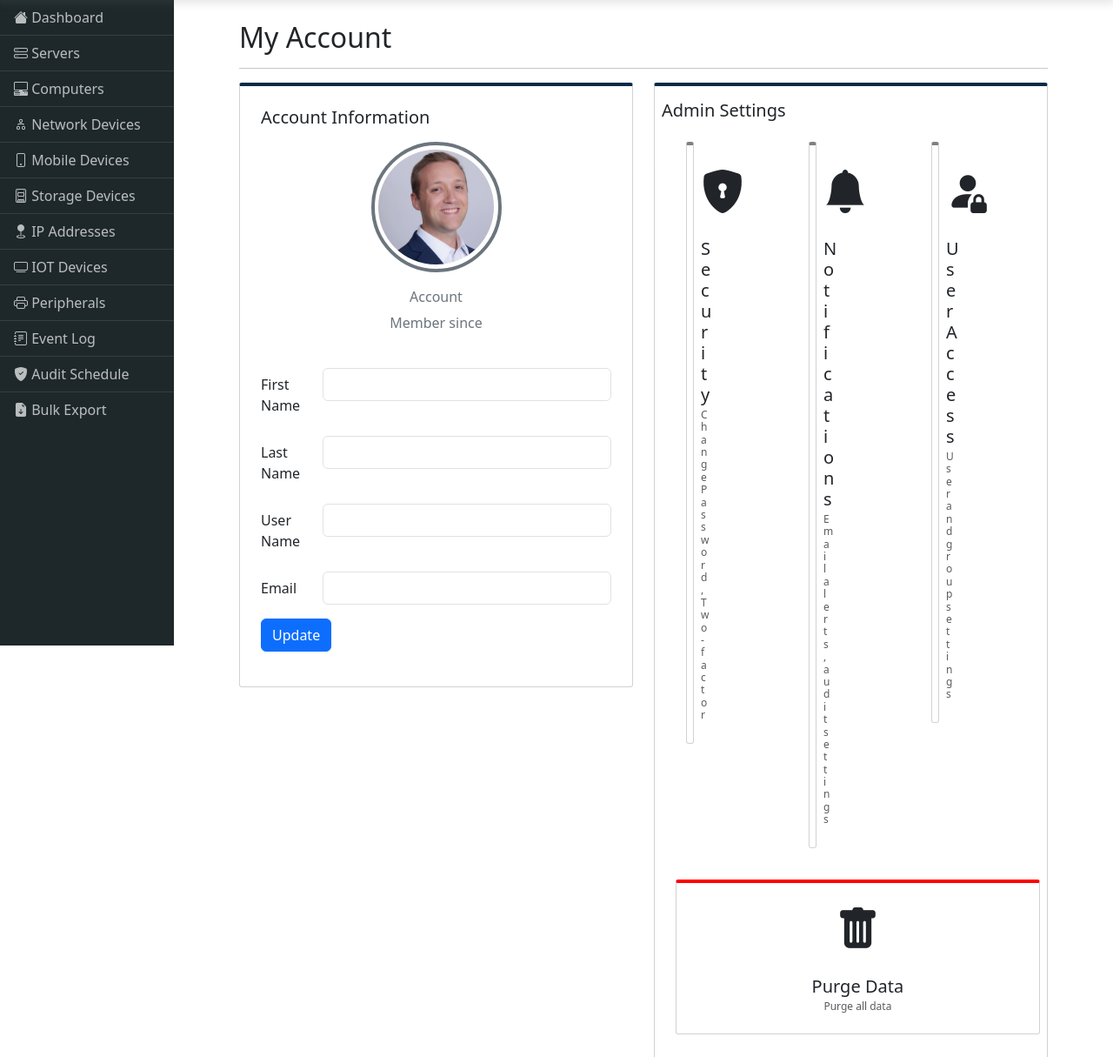
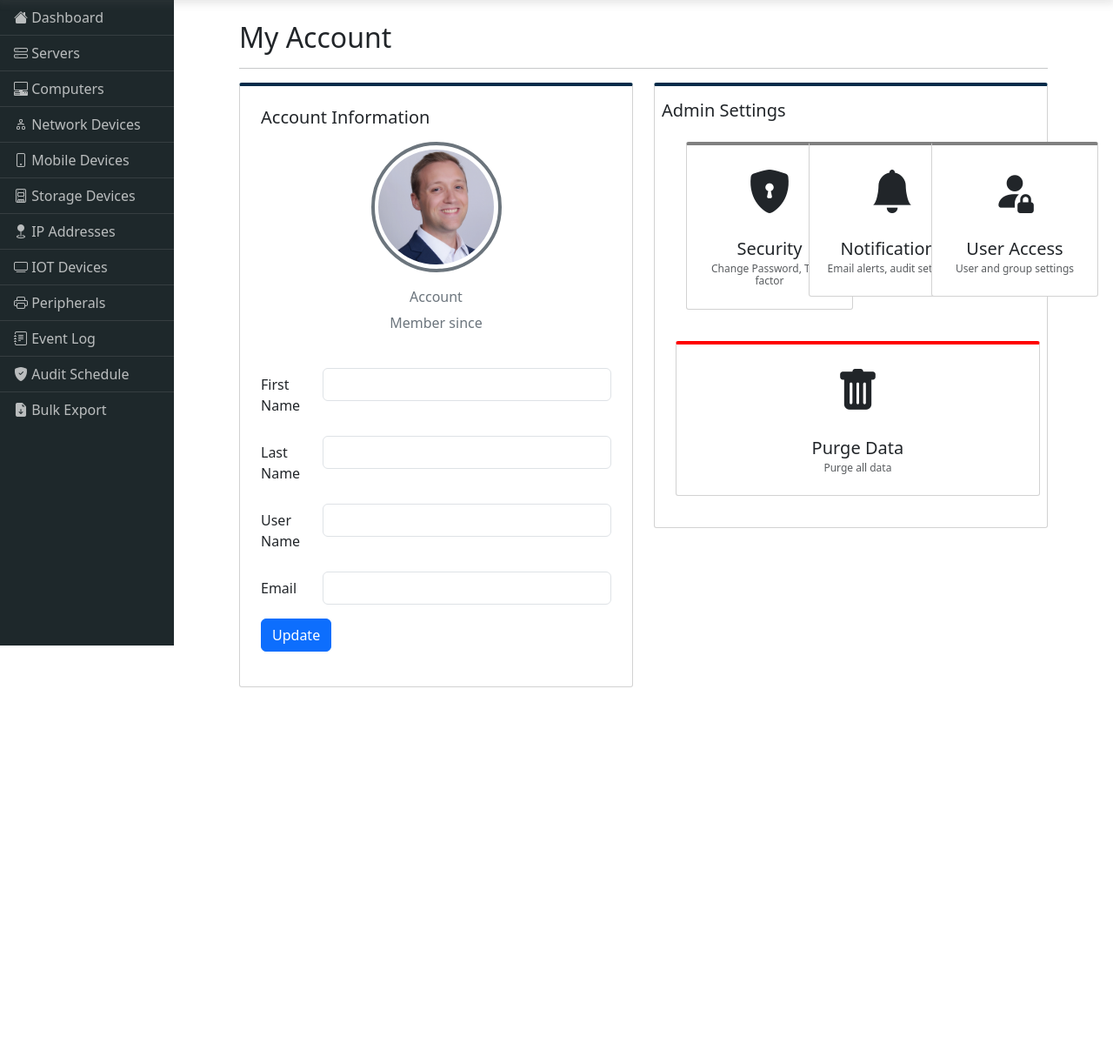
Before and after one commit to MorganServer/asset360, a PHP site: page /my_account/index.php in a window 1280 px wide. Shown: the part 58-1273 px from the top of the page at 87% size. After the commit the page ends 848 px from the top, so only its background shows below. Run offline with PHP 8.4, Linux system fonts and the light colour scheme; the visitor is signed in with stand-in values (Sample User, id 1); data that the repository does not hold is empty.

Commit message:
ASSET-6 - updating - 2.26

```diff
--- a/my_account/index.php
+++ b/my_account/index.php
@@ -131,7 +131,7 @@ if(isLoggedIn() == false) {
 
                         <div class="row ms-3">
     <div class="col-sm-6 col-md-4 col-lg-4 mb-3">
-                    <div class="card" style="border-top: 4px solid gray; border-radius: 3px !important;">
+        <div class="card" style="width: 12rem; border-top: 4px solid gray; border-radius: 3px !important;">
             <div class="card-body">
                 <p class="card-text text-center" style="font-size: 50px;"><i class="bi bi-shield-lock-fill"></i></p>
                 <h5 class="card-title text-center">Security</h5>
@@ -141,7 +141,7 @@ if(isLoggedIn() == false) {
         </div>
     </div>
     <div class="col-sm-6 col-md-4 col-lg-4 mb-3">
-                    <div class="card" style="border-top: 4px solid gray; border-radius: 3px !important;">
+        <div class="card" style="width: 12rem; border-top: 4px solid gray; border-radius: 3px !important;">
             <div class="card-body">
                 <p class="card-text text-center" style="font-size: 50px;"><i class="bi bi-bell-fill"></i></p>
                 <h5 class="card-title text-center">Notifications</h5>
@@ -151,7 +151,7 @@ if(isLoggedIn() == false) {
         </div>
     </div>
     <div class="col-sm-6 col-md-4 col-lg-4 mb-3">
-                    <div class="card" style="border-top: 4px solid gray; border-radius: 3px !important;">
+        <div class="card" style="width: 12rem; border-top: 4px solid gray; border-radius: 3px !important;">
             <div class="card-body">
                 <p class="card-text text-center" style="font-size: 50px;"><i class="bi bi-person-fill-lock"></i></p>
                 <h5 class="card-title text-center">User Access</h5>
@@ -161,6 +161,7 @@ if(isLoggedIn() == false) {
         </div>
     </div>
 </div>
+
 
                         <div class="row ms-3">
                             <div class="card" style="width: 99%; border-top: 4px solid red; border-radius: 3px !important;">
```
Lines whose indentation alone changed are shown as unchanged.
